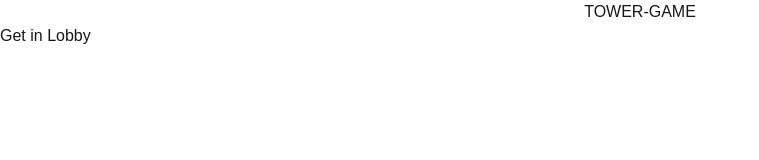
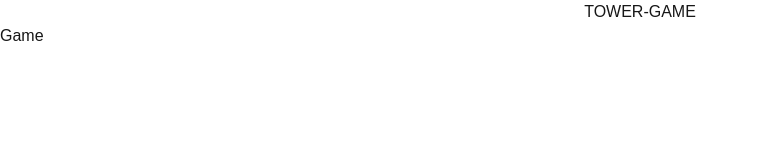
Before and after one commit to NithinKonda/tower-game, a Next.js app: page / in a window 1280 px wide. Shown: the top 160 px of the page, without its empty margins (0-759 px from the left). Built offline with nearby package versions, Linux system fonts and the light colour scheme.

Commit message:
Change route

```diff
--- a/app/page.tsx
+++ b/app/page.tsx
@@ -4,7 +4,7 @@ export default function Home() {
   return (
       <div>
         <h1 className="text-center">TOWER-GAME</h1>
-        <Link href="/lobby">Get in Lobby</Link>
+        <Link href="/game">Game</Link>
       </div>
   );
 }
```
